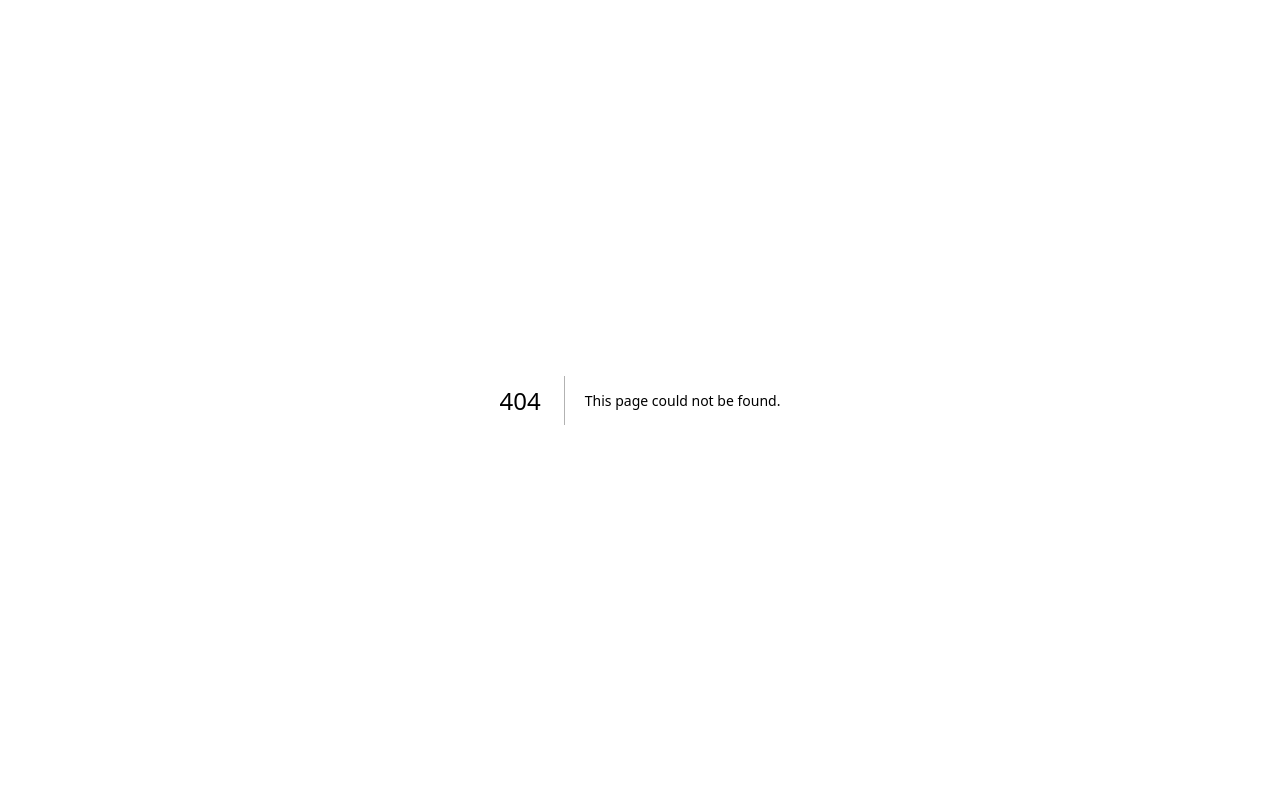
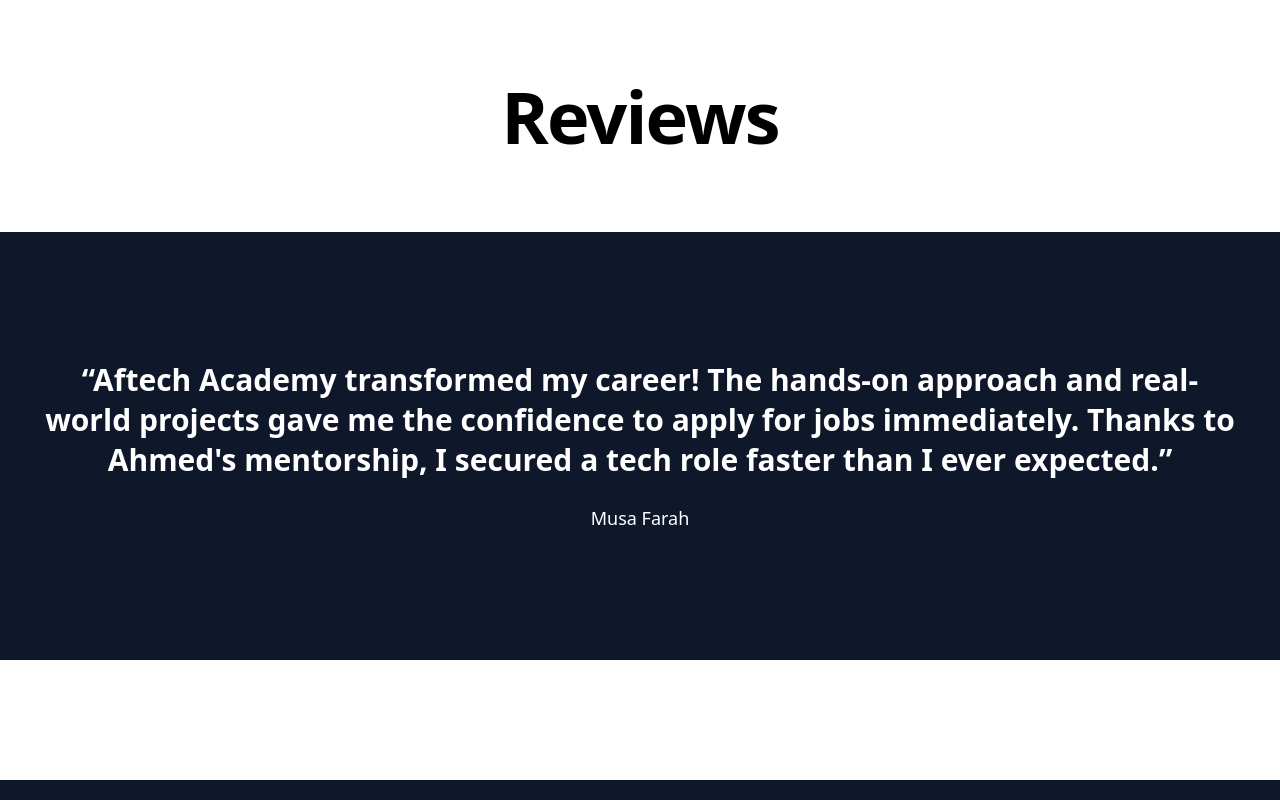
Before and after one commit to AbdullahIsmail2/AfTechAcademy, a Next.js app: page /Reviews in a window 1280 px wide. Before the commit this address had no page. Shown: the top 800 px of the page. Built offline with nearby package versions, Linux system fonts and the light colour scheme.

Commit message:
removed testominal From home page home

```diff
--- /dev/null
+++ b/app/Blogs/page.tsx
@@ -0,0 +1,7 @@
+import React from 'react'
+
+export default function Blogs() {
+  return (
+    <div>Blogs</div>
+  )
+}
--- a/app/Components/Hero.tsx
+++ b/app/Components/Hero.tsx
@@ -1,11 +1,20 @@
 import React from "react";
 import Image from "next/image";
 import myImg from "../DALL·E 2024-09-28 12.09.56 - A sleek, professional background image for a website section, featuring an abstract technology theme with a dark color palette. It should include deep.webp";
+import Link from "next/link";
 
 export default function Hero() {
   return (
     <div className=" min-h-screen px-6 lg:px-8 flex flex-col justify-center relative text-white border-b-[1px] border-white ">
       <h1 className="absolute top-5 left-5 z-20">AF Tech Academy</h1>
+      <Link href="/Reviews">
+        <h2 className="absolute cursor-pointer top-5 right-5 z-20">Reviews</h2>
+      </Link>
+      <Link href="/Blogs">
+        <h2 className="absolute cursor-pointer top-5 right-24 sm:right-32 z-20">
+          Blogs
+        </h2>
+      </Link>
 
       <Image
         src={myImg}
--- a/app/Components/Testimonial.tsx
+++ b/app/Components/Testimonial.tsx
@@ -1,12 +1,17 @@
 import React from "react";
 
-export default function Testimonial() {
+type Props = {
+	text: string;
+	name: string;
+}
+
+export default function Testimonial({text, name} : Props) {
 	return (
-		<div className="flex flex-col bg-slate-900 w-full text-white mt-[150px] mb-[200px] gap-6 py-16 lg:py-32">
+		<div className="flex flex-col bg-slate-900 w-full text-white gap-6 py-16 mb-20 lg:py-32">
 			<p className="mx-auto text-xl font-bold font-sans leading-7 text-center md:leading-10 md:text-3xl text-shadow-sm px-10">
-      &ldquo;With the skills I gained, I secured a job as an IT Engineer and, with Ahmed&apos;s help, negotiated a significant pay rise&rdquo;
+      &ldquo;{text}&rdquo;
 			</p>
-			<span className="text-center md:text-lg">Musa Farah</span>
+			<span className="text-center md:text-lg">{name}</span>
 		</div>
 	);
 }
--- /dev/null
+++ b/app/Reviews/page.tsx
@@ -0,0 +1,16 @@
+import React from "react";
+import Testimonial from "../Components/Testimonial";
+
+export default function Reviews() {
+  return (
+    <div className="flex flex-col gap-10">
+      <h1 className="text-4xl font-black font-sans text-balance tracking-tight sm:text-6xl xl:text-7xl text-center mt-20 mb-10">
+        Reviews
+      </h1>
+      <Testimonial text={`Aftech Academy transformed my career! The hands-on approach and real-world projects gave me the confidence to apply for jobs immediately. Thanks to Ahmed's mentorship, I secured a tech role faster than I ever expected.`} name= {'Musa Farah'} />
+      <Testimonial text={`Before joining Aftech Academy, I struggled to break into IT. The structured curriculum, job-focused training, and mock interviews prepared me perfectly. I landed my first IT role just weeks after completing the program!`} name= {'Abdullah Yusuf'} />
+      <Testimonial text={`Ahmed and the team at Aftech Academy go above and beyond. Not only did I gain the technical skills needed to succeed, but I also learned how to present myself professionally. With their guidance, I negotiated a salary beyond my expectations!`} name= {'Mo Yaseen'}/>
+      <Testimonial text={`With the skills I gained, I secured a job as an IT Engineer and, with Ahmed's help, negotiated a significant pay rise`} name= {'Douale Ahmed'} />
+    </div>
+  );
+}
--- a/app/page.tsx
+++ b/app/page.tsx
@@ -9,7 +9,6 @@
 		<div className="relative pb-64">
 			<Hero />
 			<Features />
-			<Testimonial />
 			<CallToAction />
 			<Footer />
 		</div>
```
Lines whose indentation alone changed are shown as unchanged.
